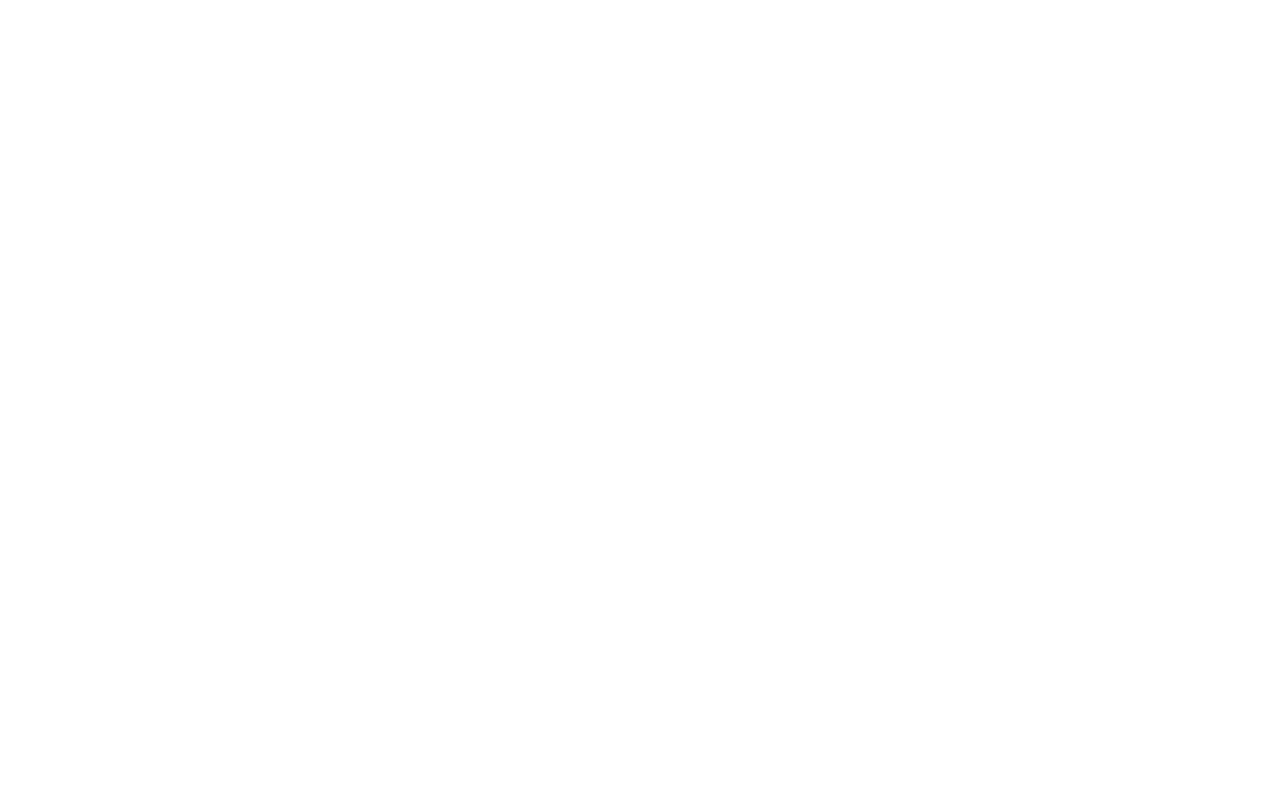
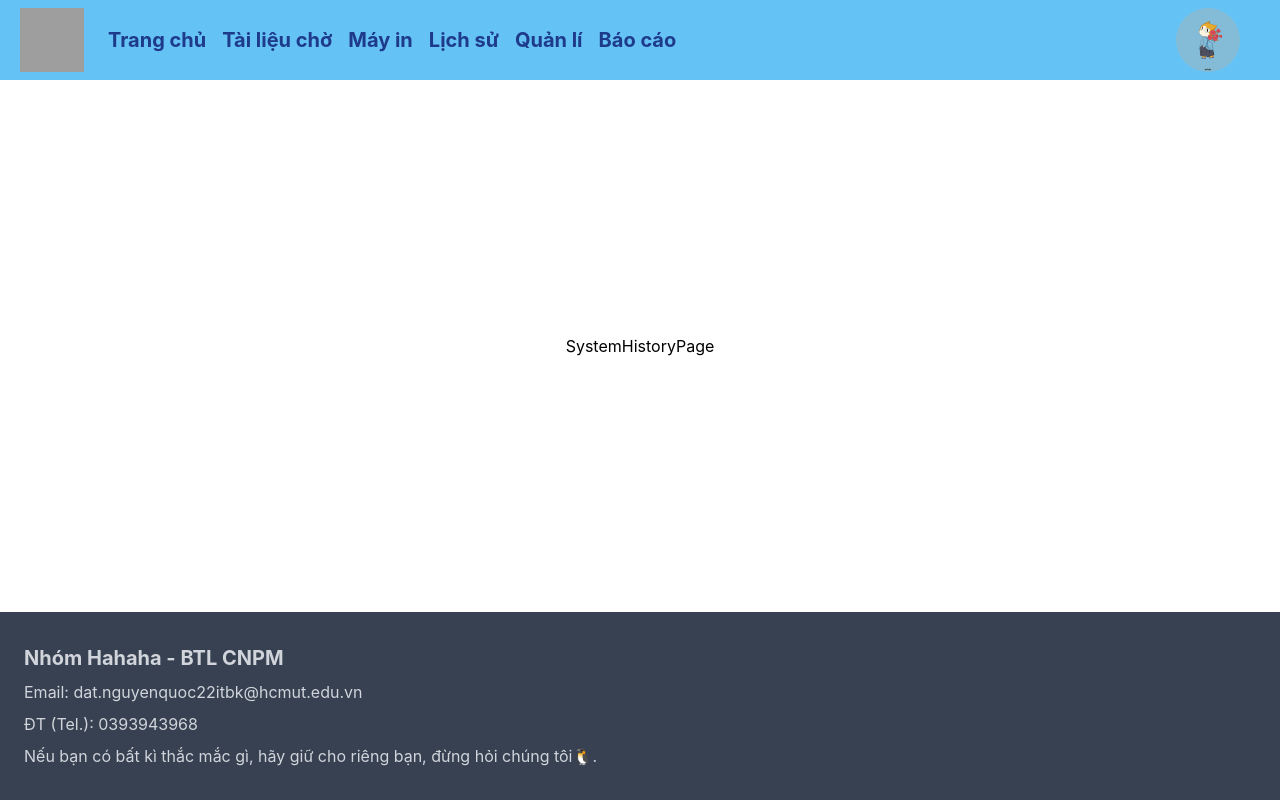
Before and after one commit to HienLe2004/hcmut-ssps-241, a React (Create React App) app in the folder frontend/: page /spso/history in a window 1280 px wide. Before the commit this address had no page. Built offline with nearby package versions, Linux system fonts and the light colour scheme; grey boxes are pictures that could not be loaded.

Commit message:
Setup routes

```diff
--- a/frontend/src/App.js
+++ b/frontend/src/App.js
@@ -7,6 +7,12 @@ import { HomePage } from "./pages/Student/HomePage";
 import { StudentHeader } from "./components/StudentHeader";
 import { StudentHomePage } from "./pages/Student/StudentHomePage";
 import { PrintDocument } from "./pages/Student/PrintDocument";
+import { SPSOHomePage } from "./pages/SPSO/SPSOHomePage";
+import { WaitingDocsPage } from "./pages/SPSO/WaitingDocsPage";
+import { PrintersPage } from "./pages/SPSO/PrintersPage";
+import { SystemHistoryPage } from "./pages/SPSO/SystemHistoryPage";
+import { ManagementPage } from "./pages/SPSO/ManagementPage";
+import { ReportsPage } from "./pages/SPSO/ReportsPage";
 
 
 function App() {
@@ -18,6 +24,13 @@ function App() {
         <Route path="/student/homepage" element={<StudentHomePage />} />
         <Route path="/student/printDoc" element={<PrintDocument />} />
 
+        <Route path="/spso/homepage" element={<SPSOHomePage/>}/>
+        <Route path="/spso/waiting-docs" element={<WaitingDocsPage/>}/>
+        <Route path="/spso/printers" element={<PrintersPage/>}/>
+        <Route path="/spso/history" element={<SystemHistoryPage/>}/>
+        <Route path="/spso/management" element={<ManagementPage/>}/>
+        <Route path="/spso/reports" element={<ReportsPage/>}/>
+
       </Routes>
 
     </Router>
--- a/frontend/src/components/SPSOHeader.jsx
+++ b/frontend/src/components/SPSOHeader.jsx
@@ -1,5 +1,6 @@
 import { useState } from "react";
 import { useNavigate } from "react-router-dom"
+import avatar from '../images/VitaminMeo.jpg'
 
 export const SPSOHeader = () => {
 
@@ -29,39 +30,39 @@ export const SPSOHeader = () => {
 
         {/* Màn hình lớn */}
 
-        <div class="hidden md:flex flex-row w-full h-full text-xl ml-4           ">
+        <div class="hidden md:flex flex-row w-full h-full text-xl ml-4">
           <button class="hover:bg-blue-4 duration-200 px-2"
-            onClick={() => navigate("/")}
+            onClick={() => navigate("/spso/homepage")}
           >
             Trang chủ
           </button>
 
           <button class="hover:bg-blue-4 duration-200 px-2"
-            onClick={() => navigate("/")}
+            onClick={() => navigate("/spso/waiting-docs")}
           >
             Tài liệu chờ
           </button>
 
           <button class="hover:bg-blue-4 duration-200 px-2"
-            onClick={() => navigate("/")}
+            onClick={() => navigate("/spso/printers")}
           >
             Máy in
           </button>
 
           <button class="hover:bg-blue-4 duration-200 px-2"
-            onClick={() => navigate("/")}
+            onClick={() => navigate("/spso/history")}
           >
             Lịch sử
           </button>
 
           <button class="hover:bg-blue-4 duration-200 px-2"
-            onClick={() => navigate("/")}
+            onClick={() => navigate("/spso/management")}
           >
             Quản lí
           </button>
 
           <button class="hover:bg-blue-4 duration-200 px-2"
-            onClick={() => navigate("/")}
+            onClick={() => navigate("/spso/reports")}
           >
             Báo cáo
           </button>
@@ -142,7 +143,7 @@ export const SPSOHeader = () => {
 
       {/* Ảnh đại diện */}
 
-      <img src="https://scontent.fsgn5-10.fna.fbcdn.net/v/t39.30808-6/465763582_520176671010603_6514178882255750554_n.jpg?_nc_cat=110&ccb=1-7&_nc_sid=833d8c&_nc_eui2=AeFzoiNzq2W4tu1tqeVvUqWxxm9Ikdogfg7Gb0iR2iB-DiOcY4fFwkRvRwMcqqm76J2LnhWTXeLxc8XdGcSP59s6&_nc_ohc=ApO8t8QuaKAQ7kNvgGZxqKq&_nc_zt=23&_nc_ht=scontent.fsgn5-10.fna&_nc_gid=AoNYopzxLZcuHUnbs7tsTuQ&oh=00_AYA7aDjV9d5xM-U3zFA7jbAlR6cTqx-06_6NzVgbod98Sw&oe=6747CA12" alt="Không có gì đâu hehehe"
+      <img src={avatar} alt="Không có gì đâu hehehe"
         class="h-[80%] aspect-square bg-red-300 rounded-full mr-5 hover:cursor-pointer    "
         onClick={clickImage}
       />
--- /dev/null
+++ b/frontend/src/pages/SPSO/ManagementPage.jsx
@@ -0,0 +1,14 @@
+import { SPSOHeader } from "../../components/SPSOHeader"
+import { Footer } from "../../components/footer";
+
+export const ManagementPage = () => {
+    return <>
+        <div className="flex flex-col min-h-screen">
+            <SPSOHeader />
+            <div className="flex flex-col flex-grow items-center justify-center w-full my-5">
+                <h1>ManagementPage</h1>
+            </div>
+            <Footer />
+        </div>
+    </>
+}
--- /dev/null
+++ b/frontend/src/pages/SPSO/PrintersPage.jsx
@@ -0,0 +1,14 @@
+import { SPSOHeader } from "../../components/SPSOHeader"
+import { Footer } from "../../components/footer";
+
+export const PrintersPage = () => {
+    return <>
+        <div className="flex flex-col min-h-screen">
+            <SPSOHeader />
+            <div className="flex flex-col flex-grow items-center justify-center w-full my-5">
+                <h1>PrintersPage</h1>
+            </div>
+            <Footer />
+        </div>
+    </>
+}
--- /dev/null
+++ b/frontend/src/pages/SPSO/ReportsPage.jsx
@@ -0,0 +1,14 @@
+import { SPSOHeader } from "../../components/SPSOHeader"
+import { Footer } from "../../components/footer";
+
+export const ReportsPage = () => {
+    return <>
+        <div className="flex flex-col min-h-screen">
+            <SPSOHeader />
+            <div className="flex flex-col flex-grow items-center justify-center w-full my-5">
+                <h1>ReportsPage</h1>
+            </div>
+            <Footer />
+        </div>
+    </>
+}
--- /dev/null
+++ b/frontend/src/pages/SPSO/SPSOHomePage.jsx
@@ -0,0 +1,25 @@
+import { SPSOHeader } from "../../components/SPSOHeader"
+import { Footer } from "../../components/footer";
+import test from '../../images/ssps_homepage.jpg'
+
+export const SPSOHomePage = () => {
+    return (
+        <div className="flex flex-col min-h-screen">
+            <SPSOHeader />
+            <div className="flex flex-col flex-grow items-center justify-center w-full my-5">
+                <img src={test} alt="Không có hình đâu hehehe"
+                    className="w-[70%] "
+                />
+                <div className="w-[70%]   ">
+                    <h1 className="text-2xl  font-semibold my-5" >
+                        Thông tin sơ lược về hệ thống SSPS
+                    </h1>
+                    <p className="text-xl   ">
+                        Hệ thống in ấn thông minh SSPS cung cấp cho người quản lí máy in có thể thuận tiện theo dõi và quản lí các máy in trên hệ thống. Người quản lí máy in có thể nhận các yêu cầu in ấn của sinh viên ngay trên hệ thống để đẩy nhanh quá trình in ấn tài liệu, tạo sự thuận tiện cho cả người quản lí máy in lẫn sinh viên tại HCMUT.
+                    </p>
+                </div>
+            </div>
+            <Footer />
+        </div>
+    );
+}
--- /dev/null
+++ b/frontend/src/pages/SPSO/SystemHistoryPage.jsx
@@ -0,0 +1,14 @@
+import { SPSOHeader } from "../../components/SPSOHeader"
+import { Footer } from "../../components/footer";
+
+export const SystemHistoryPage = () => {
+    return <>
+        <div className="flex flex-col min-h-screen">
+            <SPSOHeader />
+            <div className="flex flex-col flex-grow items-center justify-center w-full my-5">
+                <h1>SystemHistoryPage</h1>
+            </div>
+            <Footer />
+        </div>
+    </>
+}
--- /dev/null
+++ b/frontend/src/pages/SPSO/WaitingDocsPage.jsx
@@ -0,0 +1,14 @@
+import { SPSOHeader } from "../../components/SPSOHeader"
+import { Footer } from "../../components/footer";
+
+export const WaitingDocsPage = () => {
+    return <>
+        <div className="flex flex-col min-h-screen">
+            <SPSOHeader />
+            <div className="flex flex-col flex-grow items-center justify-center w-full my-5">
+                <h1>WaitingDocsPage</h1>
+            </div>
+            <Footer />
+        </div>
+    </>
+}
```
Also changed, not shown: 1 other file (tests, documents, lock files or other folders).
